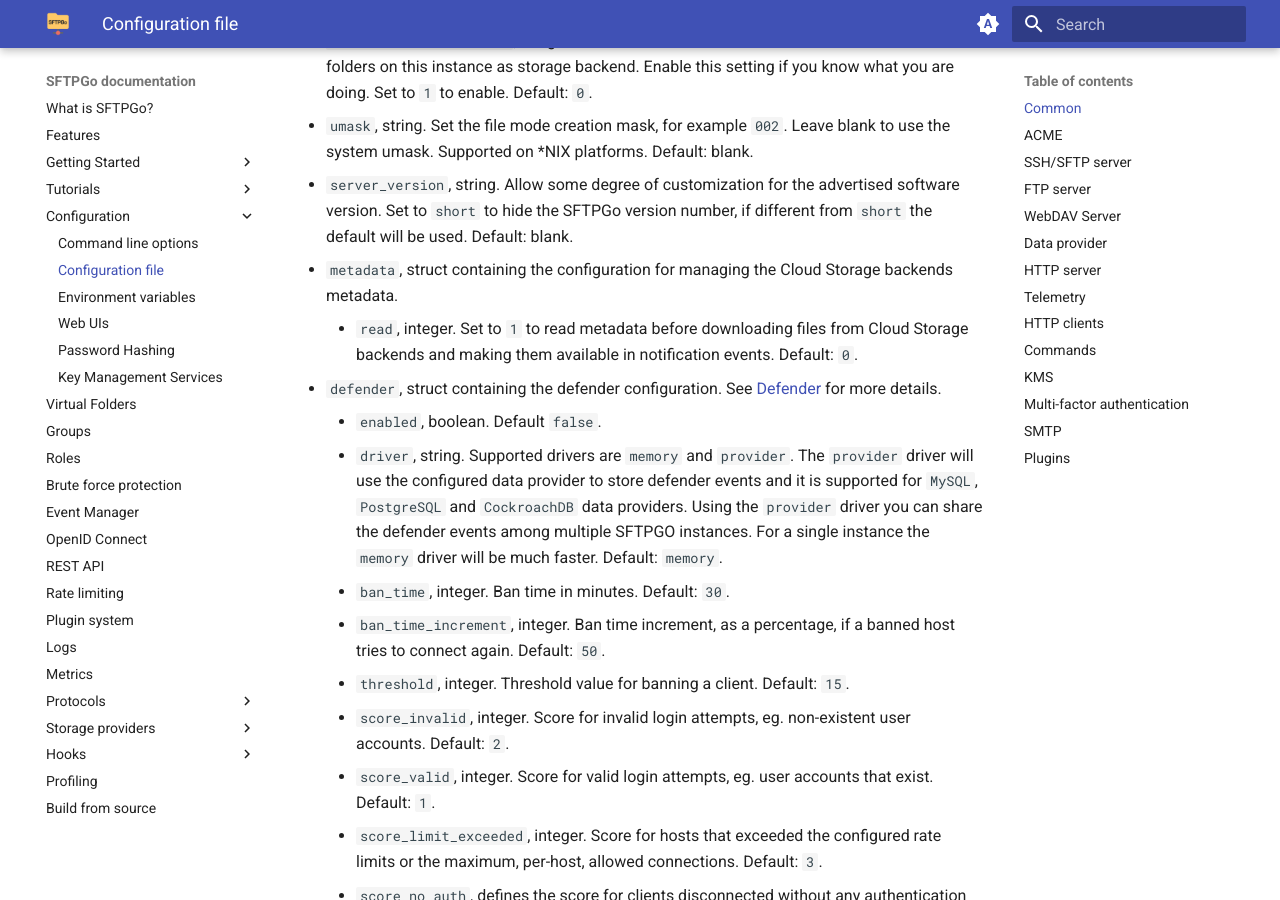
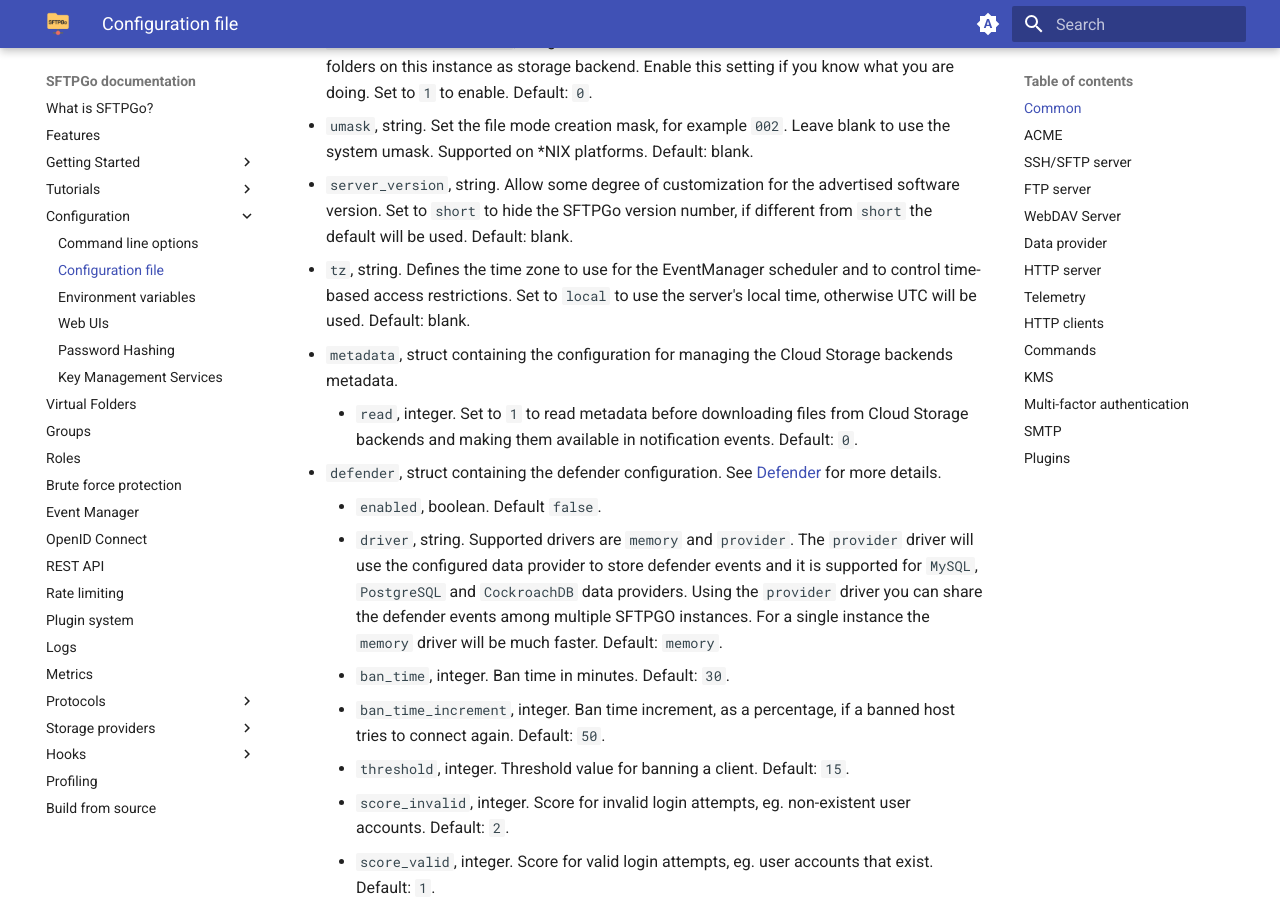
Before and after one commit to sftpgo/docs, an MkDocs documentation site: the page built from docs/config-file.md, in a window 1280 px wide and 900 px high, scrolled down 3032 px. Built offline with MkDocs 1.6.1 and Material for MkDocs 9.7.7, drawn with Linux system fonts in a browser that asks for light colours; emoji names are drawn with the system emoji font; the version menu is left out.

Commit message:
config file: add tz
Signed-off-by: Nicola Murino <nicola.murino@gmail.com>

```diff
--- a/docs/config-file.md
+++ b/docs/config-file.md
@@ -34,6 +34,7 @@ Supported configuration parameters for the `common` section:
 - `allow_self_connections`, integer. Allow users on this instance to use other users/virtual folders on this instance as storage backend. Enable this setting if you know what you are doing. Set to `1` to enable. Default: `0`.
 - `umask`, string. Set the file mode creation mask, for example `002`. Leave blank to use the system umask. Supported on *NIX platforms. Default: blank.
 - `server_version`, string. Allow some degree of customization for the advertised software version. Set to `short` to hide the SFTPGo version number, if different from `short` the default will be used. Default: blank.
+- `tz`, string. Defines the time zone to use for the EventManager scheduler and to control time-based access restrictions. Set to `local` to use the server's local time, otherwise UTC will be used. Default: blank.
 - `metadata`, struct containing the configuration for managing the Cloud Storage backends metadata.
   - `read`, integer. Set to `1` to read metadata before downloading files from Cloud Storage backends and making them available in notification events. Default: `0`.
 - `defender`, struct containing the defender configuration. See [Defender](defender.md) for more details.
```
